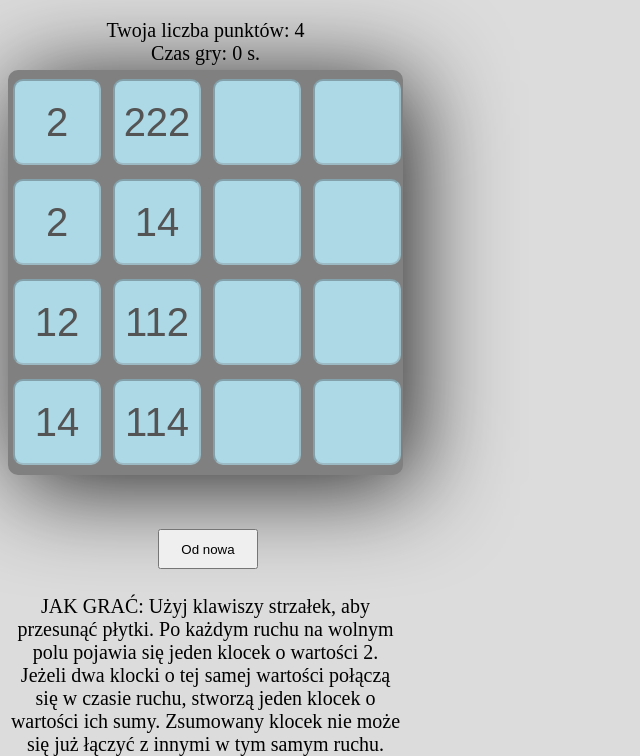
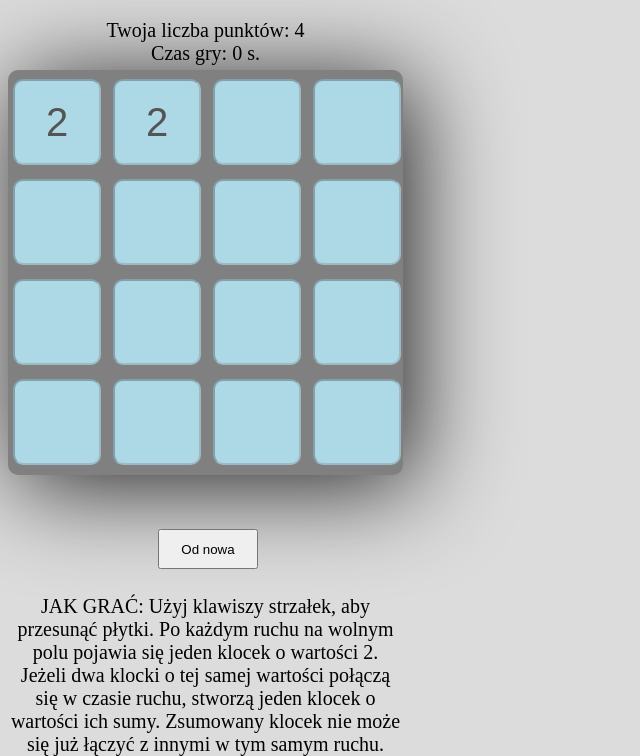
Before and after one commit to Michalqq/2048-Game, a plain HTML site: page index.html in a window 1280 px wide. Shown: the part 69-825 px from the top of the page, without its empty margins (0-640 px from the left). Drawn offline with Linux system fonts and the light colour scheme.

Commit message:
Add files via upload

```diff
--- a/Script.js
+++ b/Script.js
@@ -168,7 +168,7 @@ function MergeAdjoin(tab, startIndex, direction) {
 function moveTab(tab,startIndex, direction){
     //direction = 0 - left or down
     //direction = 1 - right or up
-    let mouved = 0;
+    //let mouved = 0;
     switch (direction){
         case 0:
             i=startIndex;
--- a/index.html
+++ b/index.html
@@ -42,13 +42,6 @@
 </html>
 <script>
 document.getElementById("1x1").value=2;
-document.getElementById("1x2").value=222;
-document.getElementById("2x1").value=14;
-document.getElementById("3x1").value=12;
-document.getElementById("4x1").value=14;
-document.getElementById("2x1").value=2;
-document.getElementById("2x2").value=14;
-document.getElementById("3x2").value=112;
-document.getElementById("4x2").value=114;
+document.getElementById("1x2").value=2;
 document.onkeydown = checkKey;
 </script>
```
